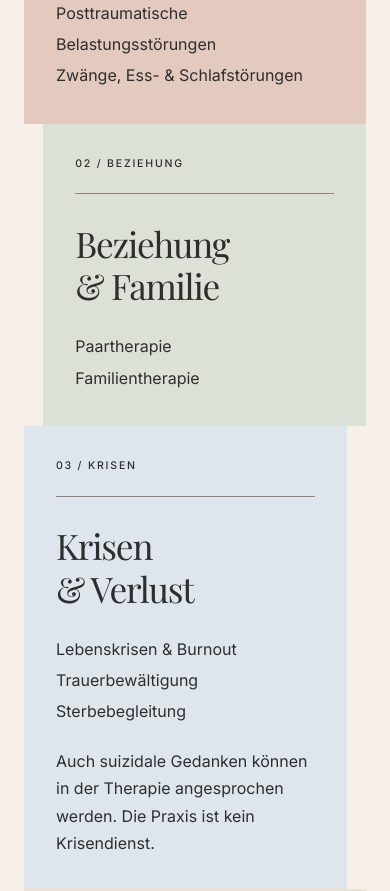
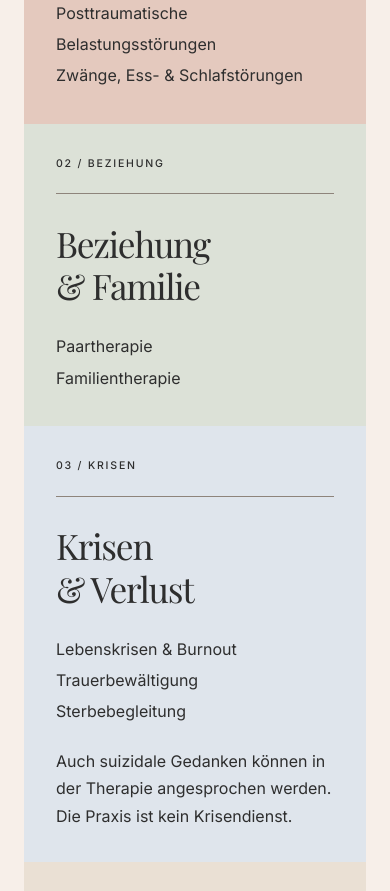
Before and after one commit to aksanavez-lgtm/Romina-Website, a Next.js app: page / in a window 390 px wide. Shown: the part 7400-8291 px from the top of the page. Built offline with nearby package versions, Linux system fonts and the light colour scheme; no server answers.

Commit message:
ui home page fixes

```diff
--- a/src/app/globals.css
+++ b/src/app/globals.css
@@ -201,6 +201,7 @@
     .hero-art { top: 7.5rem; height: calc(100% - 13rem); }
     .hero-actions { gap: .6rem 1.2rem; }
     .intro-grid { grid-template-columns: 1fr 3fr; gap: 2rem; }
+    .intro h2, .topics-heading h2 { width: 100%; }
     .intro-symbol { display: none; }
     .about-grid { gap: 3rem; }
     .therapy { gap: 3rem; }
@@ -231,16 +232,14 @@
     .hero-bottom a { gap: .6rem; }
     .intro-grid { grid-template-columns: 1fr; gap: 1.8rem; }
     .intro-grid > .eyebrow { max-width: none; padding: 0; height: 1.056rem; }
-    .intro h2, .topics-heading h2 { font-size: clamp(2.31rem, 8.25vw, 3.85rem); line-height: clamp(2.394rem, 8.55vw, 3.99rem); width: calc(100% + 1rem); }
+    .intro h2, .topics-heading h2 { font-size: clamp(2.31rem, 8.25vw, 3.85rem); line-height: clamp(2.394rem, 8.55vw, 3.99rem); }
     .intro-text { margin-top: 1.5rem; }
     .section-heading, .locations-heading { display: block; }
     .section-heading h2, .locations-heading h2 { margin-block: 1.5rem; }
     .section-heading h2 { font-size: clamp(2.2rem, 7vw, 3.5rem); }
-    .topics-grid { grid-template-columns: 1fr; gap: 0; }
-    .topic { margin: 0; padding: 2rem; }
+    .topics-grid { grid-template-columns: minmax(0, 1fr); gap: 0; }
+    .topic { min-width: 0; margin: 0; padding: 2rem; }
     .topic h3 { font-size: 2.2rem; }
-    .topic-sage { margin-left: 1.2rem; }
-    .topic-blue { margin-right: 1.2rem; }
     .topics-after { flex-direction: column; align-items: start; gap: 1rem; }
     .about-grid { grid-template-columns: 1fr; gap: 2.6rem; }
     .portrait { width: 90%; }
--- a/src/components/contact-section.module.css
+++ b/src/components/contact-section.module.css
@@ -2,6 +2,7 @@
   background: var(--rose);
   color: var(--ink);
   padding-block: clamp(4.5rem, 6vw, 7.5rem);
+  overflow-x: clip;
 }
 
 .layout {
```
